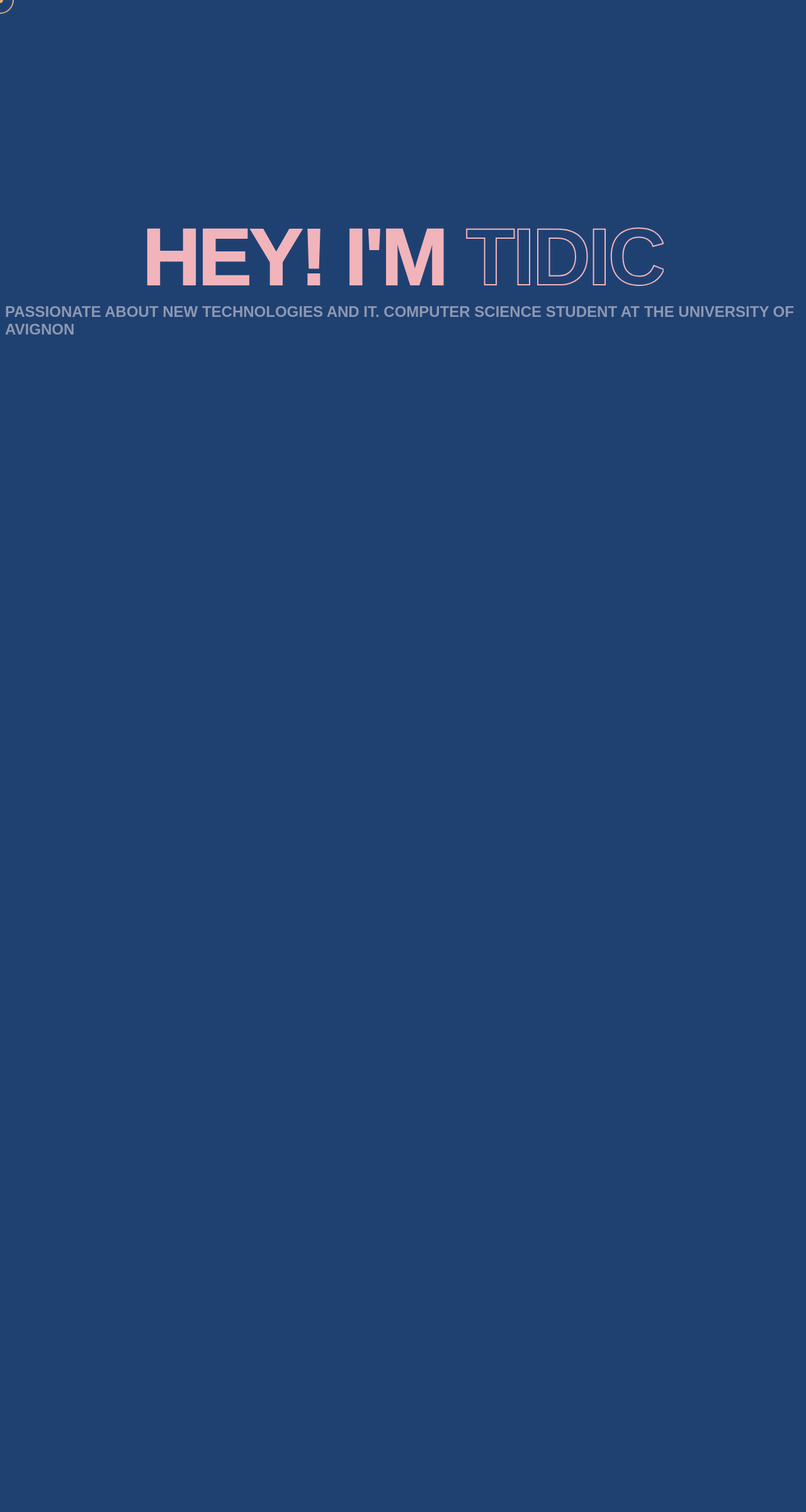
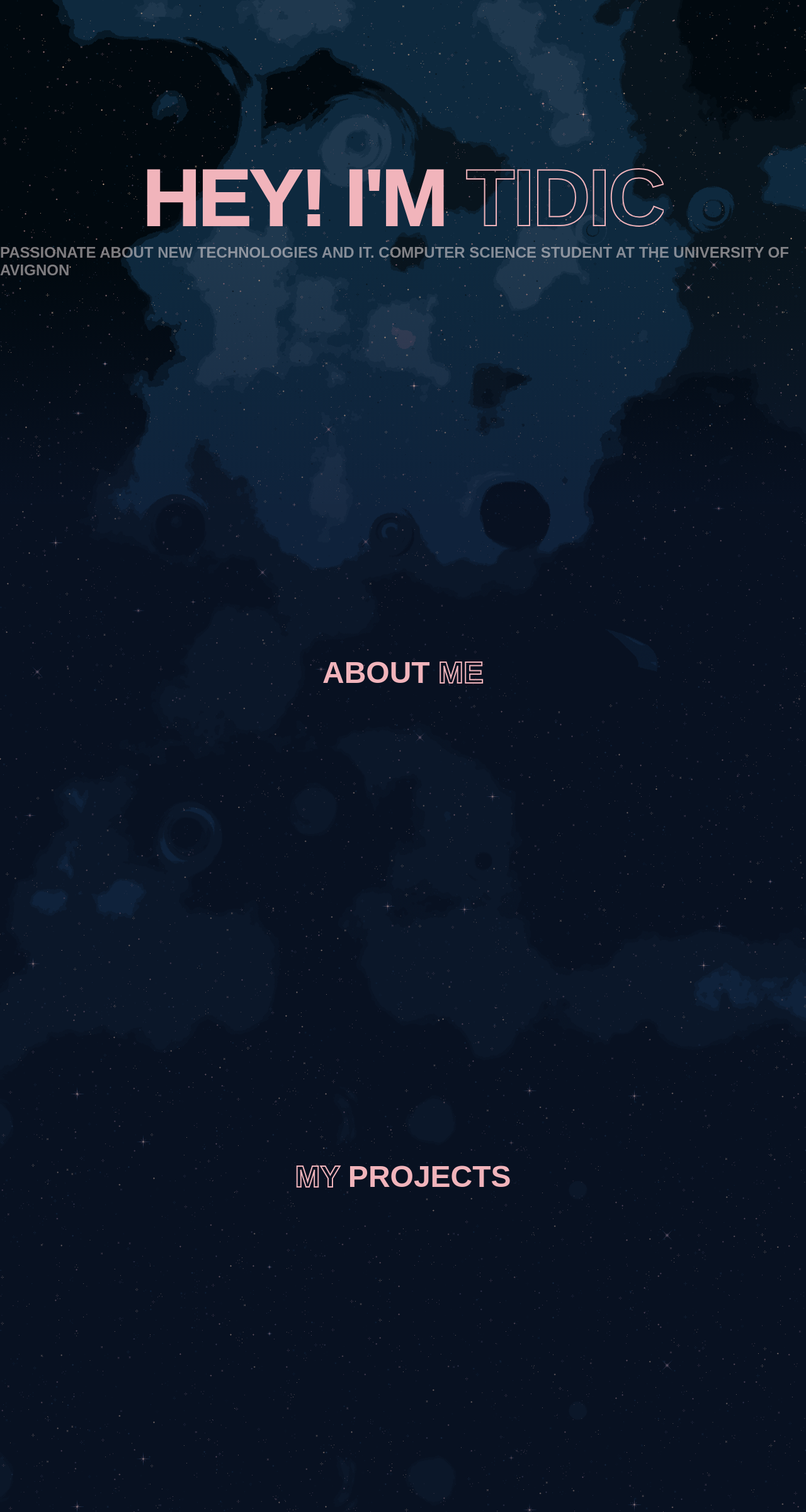
Before and after one commit to tidic84/tidic84.github.io, a PHP site: page / in a window 1280 px wide. Shown: the whole page at 63% size. Before the commit the page ends 531 px from the top, so only its background shows below. Run offline with PHP 8.4, Linux system fonts and the light colour scheme.

Commit message:
background + sections

```diff
--- a/css/index-style.css
+++ b/css/index-style.css
@@ -5,15 +5,21 @@
 */
 * {
     cursor: none;
+    scroll-behavior: smooth;
 
     --main-color: #F1B4BB;
     --second-color: #FDF0F0;
-    --main-color-bg: #1F4172;
+    --main-color-bg: #101b38;
     --second-color-bg: #1F4172;
 }
 
 body {
-    background-color: var(--main-color-bg);
+    scroll-behavior: smooth;
+    background-image: url(../res/img/background.png);
+    background-position: center;
+    background-size: 200%;
+    margin: 0;
+    padding: 0;
     color: var(--main-color);
     display: flex;
     font-family: 'Poppins', sans-serif;
@@ -26,25 +32,56 @@ a {
     text-decoration: none;
 }
 
+section {
+    min-height: 100vh;
+    background-color: #101b3875;
+}
+
+.home {
+    background: linear-gradient(180deg, #1f427200 50%, #101b3875 100%);
+}
+
+
+
+section .reveal {
+    opacity: 0;
+    transform: translateY(-40%);
+    transition: 0.5s ease-in-out;
+}
+section .reveal.active {
+    opacity: 1;
+    transform: translateY(0%);
+
+}
+h1 {
+    font-size: 3rem;
+    margin: 0;
+    padding: 0;
+    font-weight: 800;
+    text-transform: uppercase;
+}
+
+h1 span {
+    color: rgba(0, 0, 0, 0);
+    -webkit-text-stroke: 2px var(--main-color);
+}
+
 
 /*
 ###########
 ## TITLE ##
 ###########
 */
-.container h1 {
+.home .container h1 {
     position: relative;
     font-size: 8rem;
     margin-bottom: 0;
     letter-spacing: -4px;
 
     color: rgba(0, 0, 0, 0);
-    /* background-color: #FDF0F0; */
-    /* background-color: #1F4172; */
 }
 
-/* IM! Text */
-.container h1::before {
+.home .container h1::before {
     text-wrap: nowrap;
     content: "HEY! I'M TIDIC";
     position: absolute;
@@ -58,7 +95,7 @@ a {
     animation: animate 3s ease forwards;
     overflow: hidden;
 }
-.container h1::after {
+.home .container h1::after {
     text-wrap: nowrap;
     content: "HEY! I'M";
     position: absolute;
@@ -81,33 +118,28 @@ a {
 
 /* Description */
 
-.container .title_desc_container {
+.home .container .title_desc_container {
     overflow: hidden;
 }
 
-.container .title_desc {
+.home .container .title_desc {
     display: block;
     margin-top: 0;
     color: var(--second-color);
-    opacity: 0.5;
+    opacity: 0;
     text-transform: uppercase;
 
     overflow: hidden;
     transform: translateY(-100%);
-    animation: slideReveal 1s ease forwards;
+    animation: slideReveal 2s ease forwards;
 }
 
 @keyframes slideReveal {
     100% {
         transform: translateY(0%);
+        opacity: 0.5;
     }
 }
-
-.container outline {
-    color: rgba(0, 0, 0, 0);
-    -webkit-text-stroke: 2px var(--second-color);
-}
-
 .container {
     display: flex;
     justify-content: center;
@@ -117,8 +149,10 @@ a {
 
 }
 
-
-
+.home .container outline {
+    color: rgba(0, 0, 0, 0);
+    -webkit-text-stroke: 2px var(--second-color);
+}
 
 /*
 ############
@@ -149,4 +183,5 @@ a {
     border-radius: 50%;
     pointer-events: none;
     mix-blend-mode: difference;
+    opacity: 0;
 }
--- a/index.html
+++ b/index.html
@@ -6,16 +6,46 @@
         <link rel="stylesheet" href="css/index-style.css">
     </head>
 
-    <body>
+    <body onload="load()">
         <div class="cursor-dot"></div>
         <div class="cursor-outline"></div>
-        <div class="container">
-            <h1>HEY! I'M TIDIC</h1>
-            <span class="title_desc_container"><h2 class="title_desc">Passionate about new technologies and IT. Computer science student at the University of Avignon</h2></span>
 
-            <a href=""></a>
-        </div>
+        <section class="home" id="home">
+            <div class="container">
+                <h1>HEY! I'M TIDIC</h1>
+                <span class="title_desc_container"><h2 class="title_desc">Passionate about new technologies and IT. Computer science student at the University of Avignon</h2></span>
+            </div>
+        </section>
+        <section id="about">
+            <div class="container reveal">
+                <h1>ABOUT <span>ME</span></h1>
+            </div>
+        </section>
+        <section id="projects">
+            <div class="container reveal">
+                <h1><span>MY</span> PROJECTS</h1>
+            </div>
+        </section>
+
 
         <script src="js/cursor.js"></script>
+        <script>
+            window.addEventListener ('scroll', reveal);
+            function reveal(){
+                var reveals = document.querySelectorAll ('.reveal');
+                for (var i = 0; i < reveals.length; i++){
+                    var windowheight = window. innerHeight;
+                    var revealtop = reveals[i].getBoundingClientRect().top;
+                    var revealpoint = 150;
+                    if(revealtop > windowheight - revealpoint){
+                        reveals[i].classList.remove('active');
+                    }
+                    else{
+                        reveals[i].classList.add('active');
+                    }
+                }
+            }
+        </script>
     </body>
+
 </html>
```
Also changed, not shown: js/cursor.js (+26 -4 lines), res/img/background.png (added).
